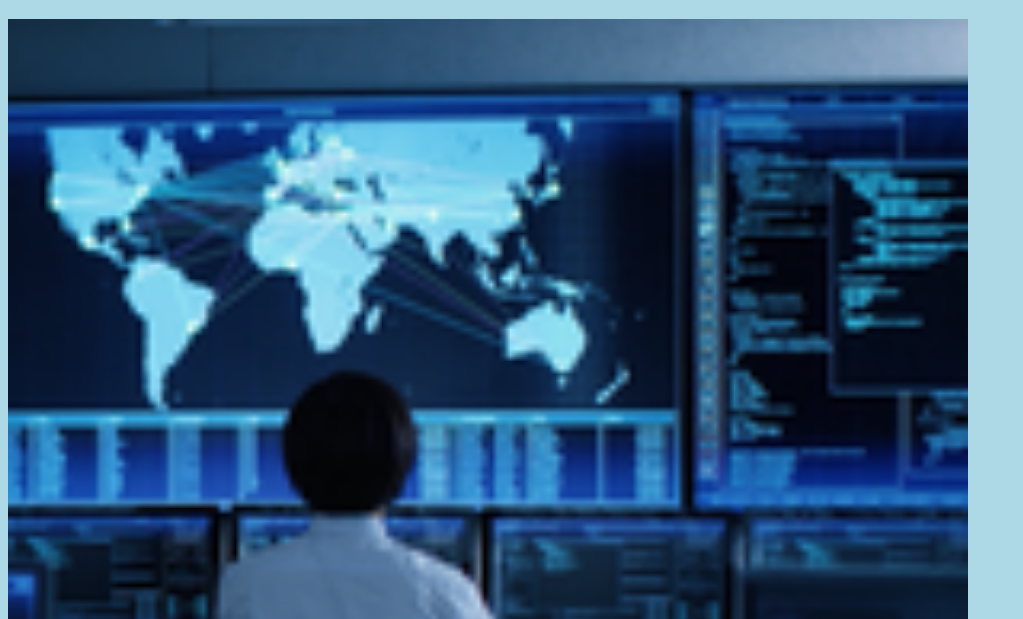
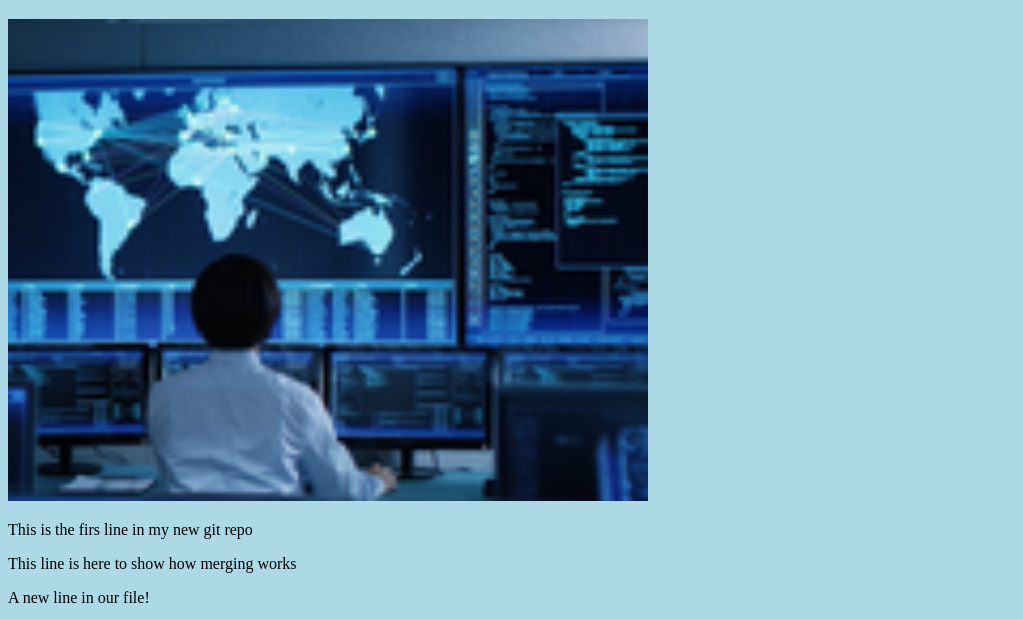
Before and after one commit to ANOsman/hello-world, a plain HTML site: page index.html in a window 1280 px wide. Shown: the part 61-680 px from the top of the page, without its empty margins (0-1023 px from the left). Drawn offline with Linux system fonts and the light colour scheme.

Commit message:
Updated index.html. Resized image

```diff
--- a/index.html
+++ b/index.html
@@ -8,7 +8,7 @@
 </head>
 <body>
     <h1>Hello world!</h1>
-    <div><img src="msnbc.png" alt="stock image" style="width: 100%; max-width: 960px;"></div>
+    <div><img src="msnbc.png" alt="stock image" style="width: 100%; max-width: 640px;"></div>
     <p>This is the firs line in my new git repo</p>
     <p>This line is here to show how merging works</p>
     <p>A new line in our file!</p>
```
